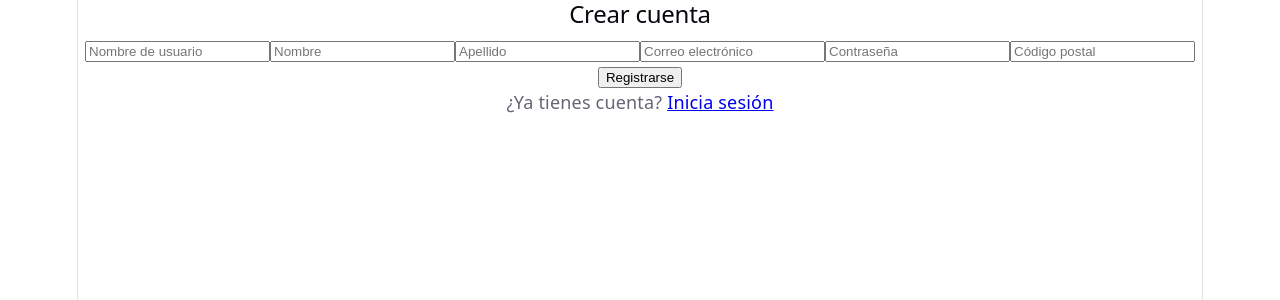
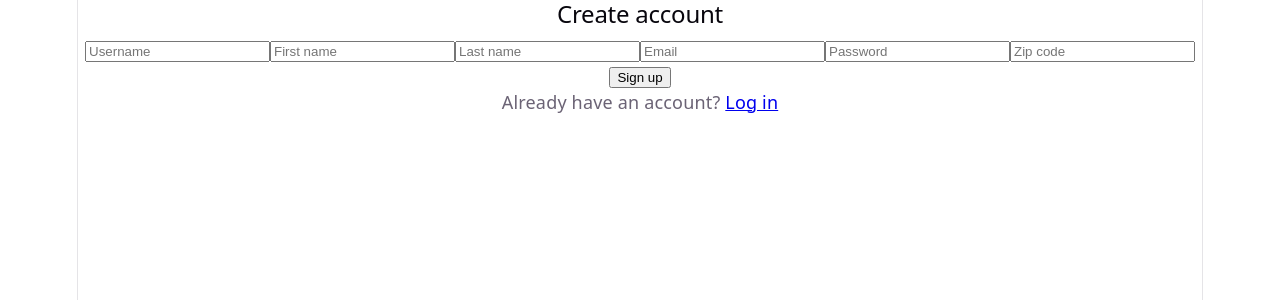
Before and after one commit to ids-fciencias-7009-2026-2/null-pointer-cat-frontend, a React (Vite) app: page /register in a window 1280 px wide. Shown: the top 300 px of the page. Built offline with nearby package versions, Linux system fonts and the light colour scheme.

Commit message:
fix: consistency in language

```diff
--- a/src/pages/Login.jsx
+++ b/src/pages/Login.jsx
@@ -11,53 +11,46 @@ export default function Login() {
 
   const handleLogin = async () => {
     if (!email.trim() || !password.trim()) {
-      setError("Por favor completa todos los campos.");
+      setError("Please fill in all fields.");
       return;
     }
-
     try {
       const res = await loginUser({ email, password });
-
       if (res.status === 401) {
-        setError("Credenciales incorrectas. Verifica tu correo y contraseña.");
+        setError("Invalid credentials. Please check your email and password.");
         return;
       }
-
       if (!res.ok) {
-        setError("Error al iniciar sesión. Intenta de nuevo.");
+        setError("Login failed. Please try again.");
         return;
       }
-
       const data = await res.json();
       saveToken(data.token);
       setError("");
       navigate("/home");
     } catch {
-      setError("Error de conexión con el servidor.");
+      setError("Connection error. Please try again.");
     }
   };
 
   return (
     <div>
-      <h2>Iniciar sesión</h2>
-
+      <h2>Log in</h2>
       {error && <p style={{ color: "red" }}>{error}</p>}
-
       <input
-        placeholder="Correo electrónico"
+        placeholder="Email"
         type="email"
         value={email}
         onChange={(e) => setEmail(e.target.value)}
       />
       <input
-        placeholder="Contraseña"
+        placeholder="Password"
         type="password"
         value={password}
         onChange={(e) => setPassword(e.target.value)}
       />
-
-      <button onClick={handleLogin}>Entrar</button>
-      <p>¿No tienes cuenta? <Link to="/register">Regístrate</Link></p>
+      <button onClick={handleLogin}>Log in</button>
+      <p>Don't have an account? <Link to="/register">Sign up</Link></p>
     </div>
   );
 }
--- a/src/pages/Register.jsx
+++ b/src/pages/Register.jsx
@@ -21,76 +21,42 @@ export default function Register() {
     setForm({ ...form, [e.target.name]: e.target.value });
 
   const handleRegister = async () => {
-    // Validar que ningún campo esté vacío(?)
     const hasEmpty = Object.values(form).some((v) => v.trim() === "");
     if (hasEmpty) {
-      setError("Todos los campos son obligatorios.");
+      setError("All fields are required.");
       return;
     }
-
     try {
       const res = await registerUser(form);
-
       if (res.status === 409) {
-        setError("Este correo ya está registrado.");
+        setError("This email is already registered.");
         return;
       }
-
       if (!res.ok) {
-        setError("Error al registrar. Intenta de nuevo.");
+        setError("Registration failed. Please try again.");
         return;
       }
-
       setError("");
-      setSuccess("¡Cuenta creada! Redirigiendo al login...");
+      setSuccess("Account created! Redirecting to login...");
       setTimeout(() => navigate("/login"), 1500);
     } catch {
-      setError("Error de conexión con el servidor.");
+      setError("Connection error. Please try again.");
     }
   };
 
   return (
     <div>
-      <h2>Crear cuenta</h2>
-
+      <h2>Create account</h2>
       {error && <p style={{ color: "red" }}>{error}</p>}
       {success && <p style={{ color: "green" }}>{success}</p>}
-
-      <input
-        name="username"
-        placeholder="Nombre de usuario"
-        onChange={handleChange}
-      />
-      <input
-        name="firstname"
-        placeholder="Nombre"
-        onChange={handleChange}
-      />
-      <input
-        name="lastname"
-        placeholder="Apellido"
-        onChange={handleChange}
-      />
-      <input
-        name="email"
-        placeholder="Correo electrónico"
-        type="email"
-        onChange={handleChange}
-      />
-      <input
-        name="password"
-        placeholder="Contraseña"
-        type="password"
-        onChange={handleChange}
-      />
-      <input
-        name="zipcode"
-        placeholder="Código postal"
-        onChange={handleChange}
-      />
-
-      <button onClick={handleRegister}>Registrarse</button>
-      <p>¿Ya tienes cuenta? <Link to="/login">Inicia sesión</Link></p>
+      <input name="username" placeholder="Username" onChange={handleChange} />
+      <input name="firstname" placeholder="First name" onChange={handleChange} />
+      <input name="lastname" placeholder="Last name" onChange={handleChange} />
+      <input name="email" placeholder="Email" type="email" onChange={handleChange} />
+      <input name="password" placeholder="Password" type="password" onChange={handleChange} />
+      <input name="zipcode" placeholder="Zip code" onChange={handleChange} />
+      <button onClick={handleRegister}>Sign up</button>
+      <p>Already have an account? <Link to="/login">Log in</Link></p>
     </div>
   );
 }
```
